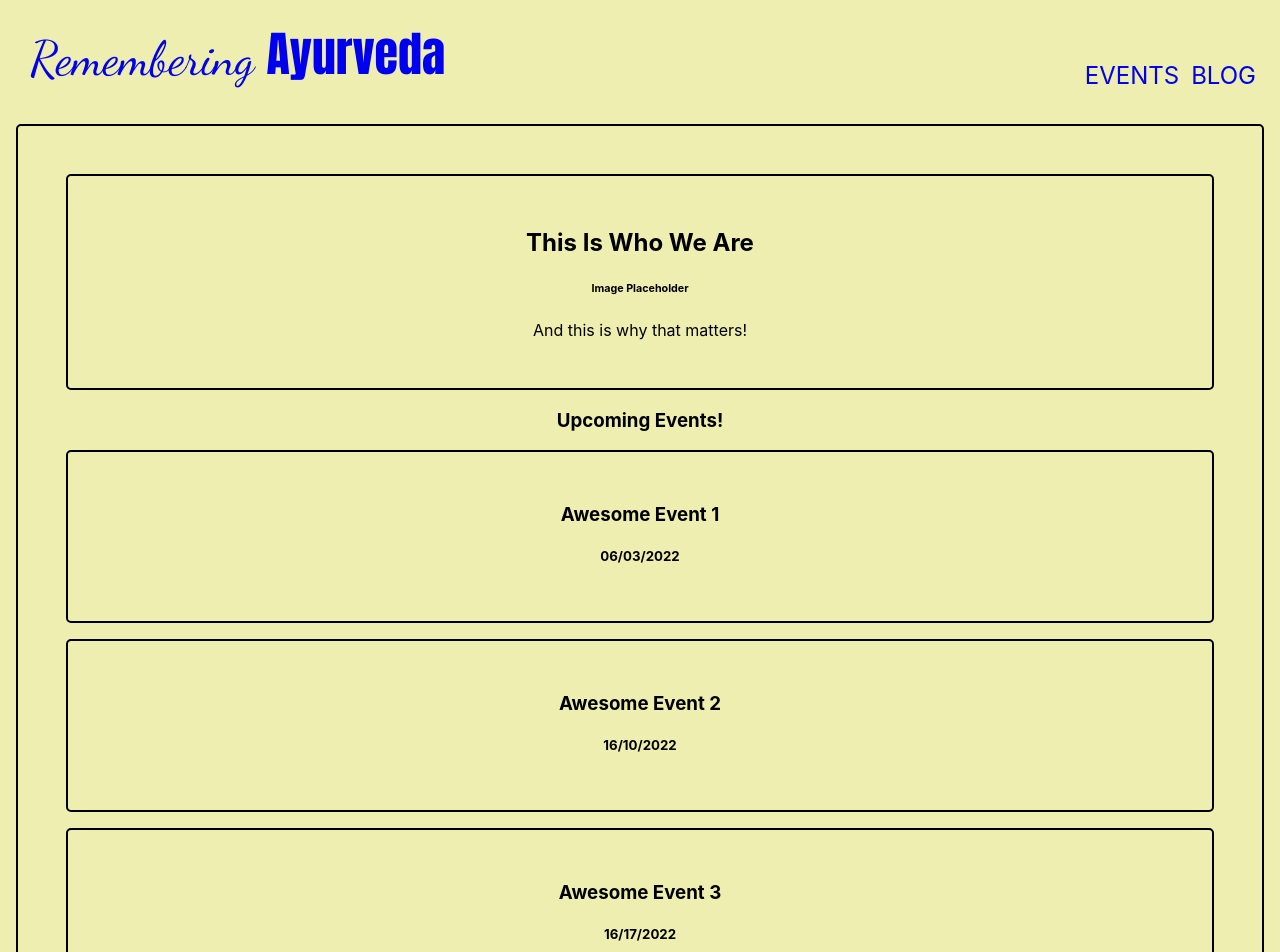
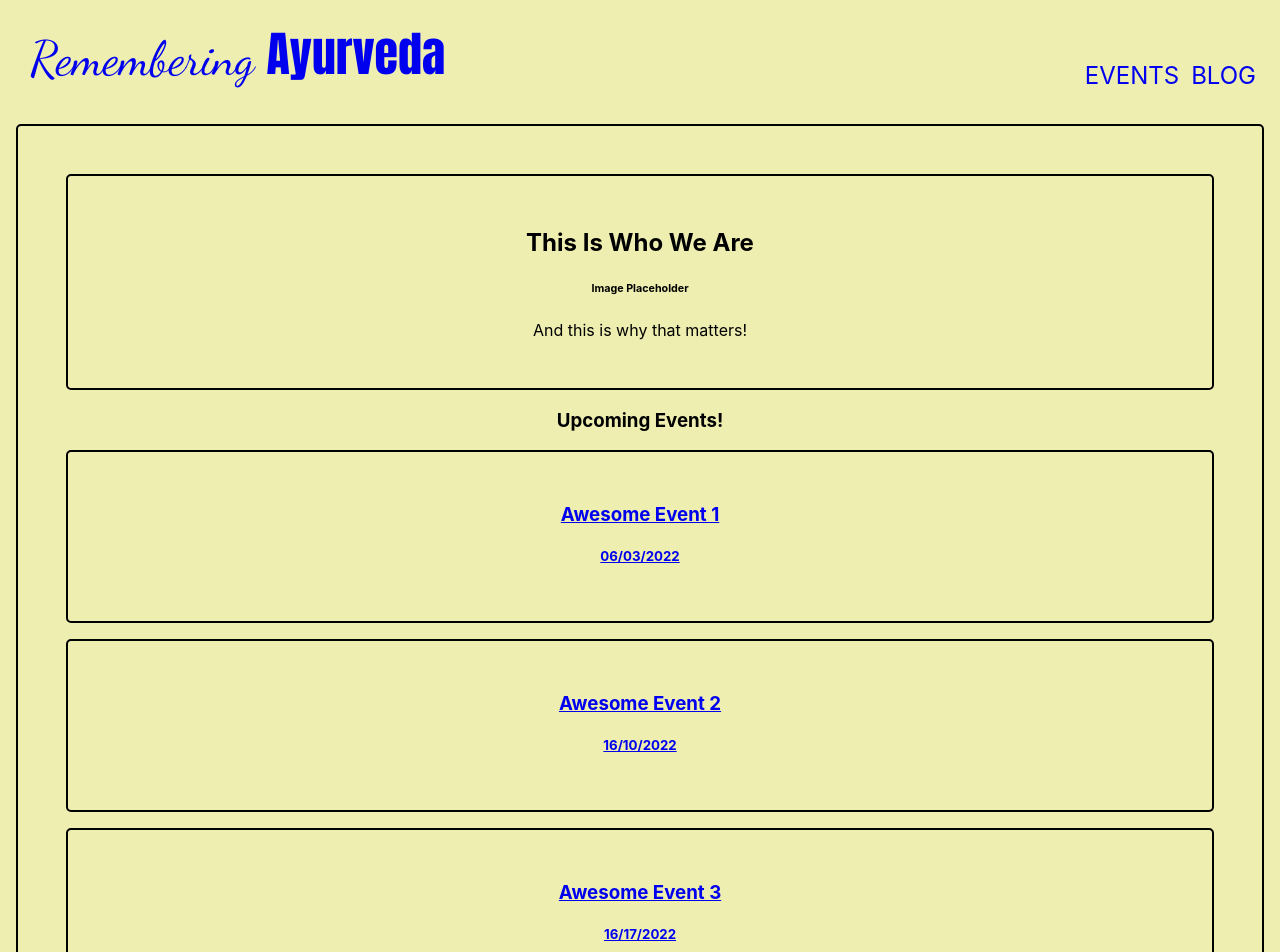
Before and after one commit to CoffeeJitterz/remeberingayurveda, a React (Create React App) app in the folder client/: page / in a window 1280 px wide. Shown: the top 952 px of the page. Built offline with nearby package versions, Linux system fonts and the light colour scheme.

Commit message:
EventsFeed links to Events page

```diff
--- a/client/src/components/EventFeed.jsx
+++ b/client/src/components/EventFeed.jsx
@@ -1,3 +1,4 @@
+import {Link} from 'react-router-dom'
 import Event from "./Event"
 
 export default function EventFeed({expand}) {
@@ -43,9 +44,11 @@
         }
     })
   return (
-<div>
-        {output}
-</div>
+      <Link to='/events'>
+<span>
+    {output}
+</span>
+      </Link>
 
   )
 }
```
